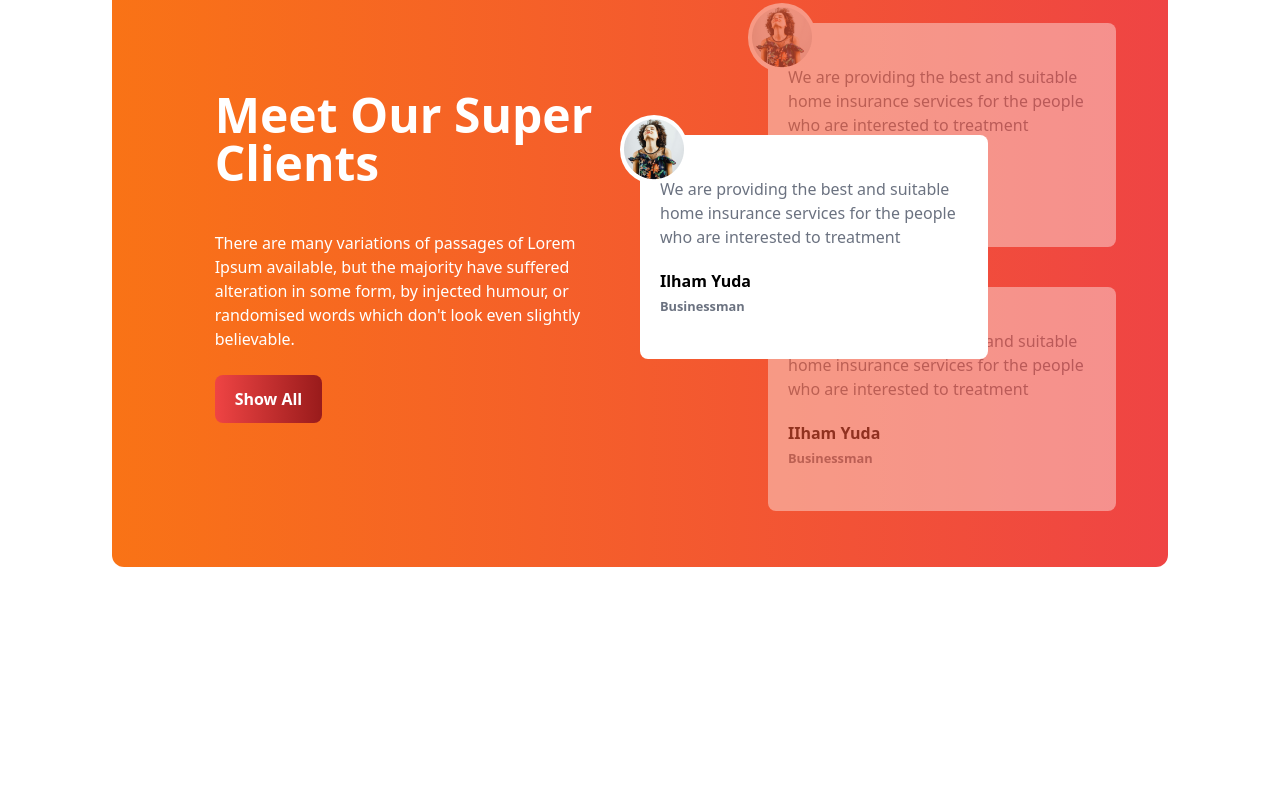
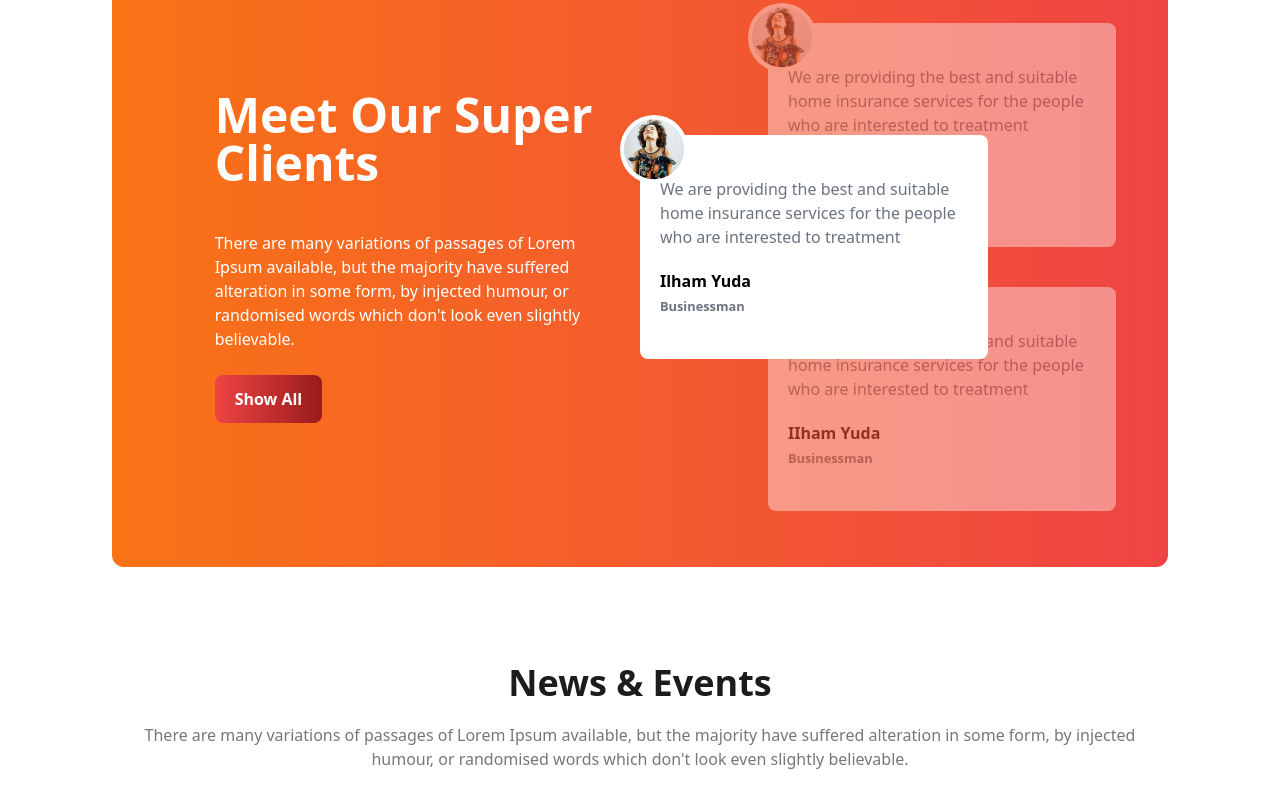
Before and after one commit to shafrinahamed097/tea-house, a website: page index.html in a window 1280 px wide. Shown: the part 1760-2567 px from the top of the page. Before the commit the page ends 2423 px from the top, so only its background shows below. Drawn offline with nearby package versions, Linux system fonts and the light colour scheme.

Commit message:
Finished Text section in News&Events Section

```diff
--- a/index.html
+++ b/index.html
@@ -267,6 +267,28 @@
 
         </section>
 
+        <!-- News & Events -->
+        <section class="mb-24">
+            <!-- Text Section -->
+            <div class=" justify-center items-center overflow-hidden">
+                <h1 class="text-[#1C1C1C] font-extrabold text-2xl md:text-4xl text-center mb-5">News & Events</h1>
+                <p class="font-medium text-[#777777] text-center">There are many variations of passages of Lorem Ipsum
+                    available,
+                    but the
+                    majority
+                    have suffered
+                    alteration in some form, by injected humour, or randomised words which don't look even slightly
+                    believable. </p>
+
+            </div>
+
+            <!-- Card Section -->
+            <div>
+
+            </div>
+
+        </section>
+
     </main>
 
 </body>
```
